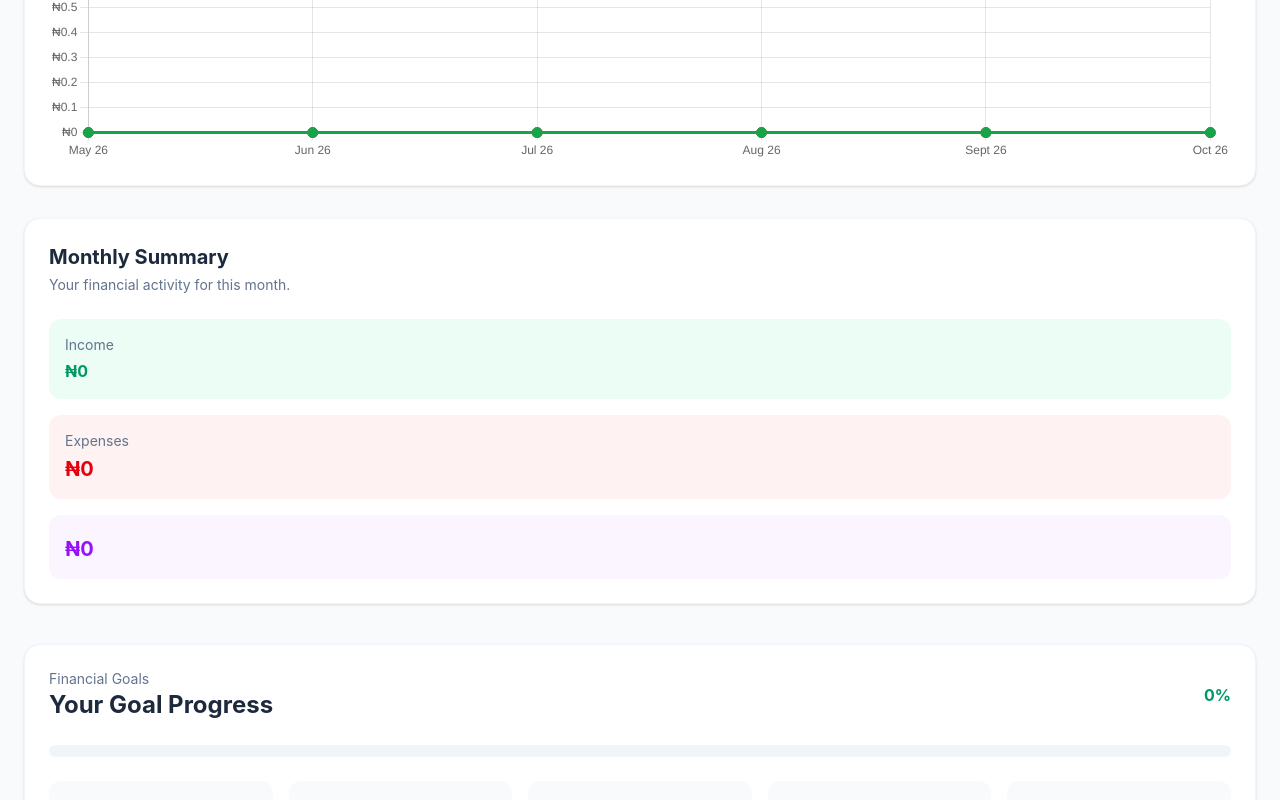
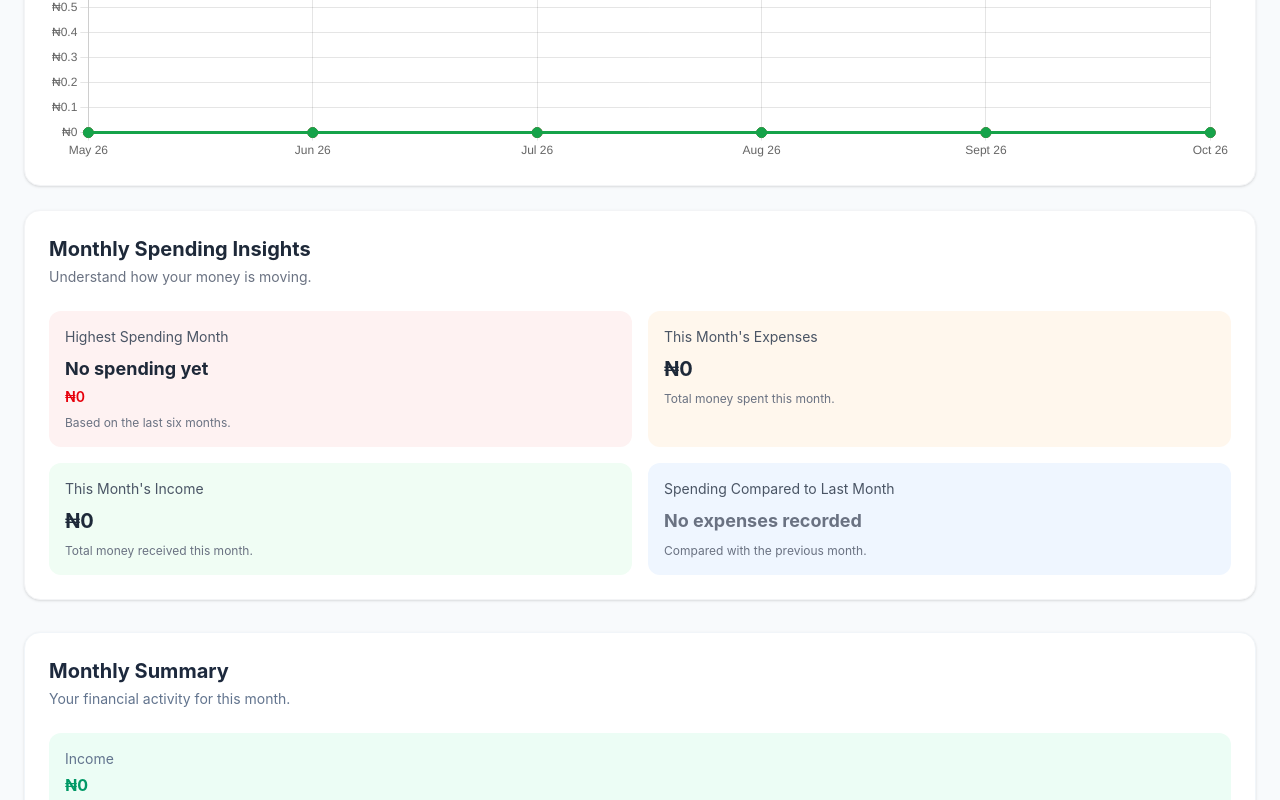
Before and after one commit to sharon5555/Finance-tracker, a React (Vite) app: page / in a window 1280 px wide. Shown: the part 1328-2128 px from the top of the page. Built offline with nearby package versions, Linux system fonts and the light colour scheme.

Commit message:
Add monthly spending insights

```diff
--- /dev/null
+++ b/src/components/common/MonthlyInsights.jsx
@@ -0,0 +1,209 @@
+
+import React from "react";
+
+// Format amounts as Nigerian Naira.
+function formatCurrency(amount) {
+    return `₦${Number(amount).toLocaleString("en-NG")}`;
+}
+
+function MonthlyInsights({ transactions = [] }) {
+    // Get the current month and year.
+    const today = new Date();
+
+    const currentMonth = `${today.getFullYear()}-${String(
+        today.getMonth() + 1
+    ).padStart(2, "0")}`;
+
+    // Get the previous month.
+    const previousDate = new Date(
+        today.getFullYear(),
+        today.getMonth() - 1,
+        1
+    );
+
+    const previousMonth = `${previousDate.getFullYear()}-${String(
+        previousDate.getMonth() + 1
+    ).padStart(2, "0")}`;
+
+    // Prepare the last six months.
+    const monthlyData = Array.from({ length: 6 }, (_, index) => {
+        const date = new Date(
+            today.getFullYear(),
+            today.getMonth() - (5 - index),
+            1
+        );
+
+        const year = date.getFullYear();
+        const month = String(date.getMonth() + 1).padStart(2, "0");
+
+        return {
+            key: `${year}-${month}`,
+            label: date.toLocaleDateString("en-GB", {
+                month: "long",
+                year: "numeric"
+            }),
+            income: 0,
+            expenses: 0
+        };
+    });
+
+    // Add each transaction to its correct month.
+    transactions.forEach((transaction) => {
+        if (!transaction.date) return;
+
+        const transactionMonth = String(transaction.date).slice(0, 7);
+
+        const monthData = monthlyData.find(
+            (month) => month.key === transactionMonth
+        );
+
+        if (!monthData) return;
+
+        const amount = Number(transaction.amount) || 0;
+
+        if (transaction.type === "Income") {
+            monthData.income += amount;
+        }
+
+        if (transaction.type === "Expense") {
+            monthData.expenses += amount;
+        }
+    });
+
+    // Find the current and previous month's records.
+    const currentMonthData = monthlyData.find(
+        (month) => month.key === currentMonth
+    );
+
+    const previousMonthData = monthlyData.find(
+        (month) => month.key === previousMonth
+    );
+
+    const currentExpenses = currentMonthData?.expenses || 0;
+    const currentIncome = currentMonthData?.income || 0;
+    const previousExpenses = previousMonthData?.expenses || 0;
+
+    // Find the month with the highest expenses.
+    const highestExpenseMonth = monthlyData.reduce(
+        (highest, month) =>
+            month.expenses > highest.expenses ? month : highest,
+        monthlyData[0]
+    );
+
+    // Calculate the percentage change in spending.
+    let spendingChange = "No expenses recorded";
+    let spendingColor = "text-gray-500";
+
+    if (previousExpenses > 0) {
+        const percentageChange =
+            ((currentExpenses - previousExpenses) / previousExpenses) * 100;
+
+        if (percentageChange > 0) {
+            spendingChange = `${percentageChange.toFixed(1)}% increase`;
+            spendingColor = "text-red-600";
+        } else if (percentageChange < 0) {
+            spendingChange = `${Math.abs(percentageChange).toFixed(1)}% decrease`;
+            spendingColor = "text-green-600";
+        } else {
+            spendingChange = "No change";
+            spendingColor = "text-gray-500";
+        }
+    } else if (currentExpenses > 0) {
+        spendingChange = "Spending started this month";
+        spendingColor = "text-orange-600";
+    }
+
+    // Check whether any expenses have been recorded.
+    const hasExpenses = monthlyData.some(
+        (month) => month.expenses > 0
+    );
+
+    return (
+        <section className="w-full rounded-2xl bg-white p-5 sm:p-6 shadow-sm border border-gray-100">
+
+            {/* Section heading */}
+            <div className="mb-6">
+                <h2 className="text-lg sm:text-xl font-bold text-gray-800">
+                    Monthly Spending Insights
+                </h2>
+
+                <p className="text-sm text-gray-500 mt-1">
+                    Understand how your money is moving.
+                </p>
+            </div>
+
+            {/* Insight cards */}
+            <div className="grid grid-cols-1 sm:grid-cols-2 gap-4">
+
+                {/* Highest spending month */}
+                <div className="rounded-xl bg-red-50 p-4">
+                    <p className="text-sm text-gray-600">
+                        Highest Spending Month
+                    </p>
+
+                    <h3 className="text-lg font-bold text-gray-800 mt-2">
+                        {hasExpenses
+                            ? highestExpenseMonth.label
+                            : "No spending yet"}
+                    </h3>
+
+                    <p className="text-sm text-red-600 font-semibold mt-1">
+                        {formatCurrency(highestExpenseMonth.expenses)}
+                    </p>
+
+                    <p className="text-xs text-gray-500 mt-2">
+                        Based on the last six months.
+                    </p>
+                </div>
+
+                {/* Current month expenses */}
+                <div className="rounded-xl bg-orange-50 p-4">
+                    <p className="text-sm text-gray-600">
+                        This Month's Expenses
+                    </p>
+
+                    <h3 className="text-xl font-bold text-gray-800 mt-2">
+                        {formatCurrency(currentExpenses)}
+                    </h3>
+
+                    <p className="text-xs text-gray-500 mt-2">
+                        Total money spent this month.
+                    </p>
+                </div>
+
+                {/* Current month income */}
+                <div className="rounded-xl bg-green-50 p-4">
+                    <p className="text-sm text-gray-600">
+                        This Month's Income
+                    </p>
+
+                    <h3 className="text-xl font-bold text-gray-800 mt-2">
+                        {formatCurrency(currentIncome)}
+                    </h3>
+
+                    <p className="text-xs text-gray-500 mt-2">
+                        Total money received this month.
+                    </p>
+                </div>
+
+                {/* Spending comparison */}
+                <div className="rounded-xl bg-blue-50 p-4">
+                    <p className="text-sm text-gray-600">
+                        Spending Compared to Last Month
+                    </p>
+
+                    <h3 className={`text-lg font-bold mt-2 ${spendingColor}`}>
+                        {spendingChange}
+                    </h3>
+
+                    <p className="text-xs text-gray-500 mt-2">
+                        Compared with the previous month.
+                    </p>
+                </div>
+
+            </div>
+        </section>
+    );
+}
+
+export default MonthlyInsights;
--- a/src/components/landing/Hero.jsx
+++ b/src/components/landing/Hero.jsx
@@ -29,6 +29,7 @@ import GoalCard from "../common/GoalCard";
 import GoalForm from "../common/GoalForm";
 import TransactionHistory from "../common/TransactionHistory";
 import MonthlyComparison from "../common/MonthlyComparison";
+import MonthlyInsights from "../common/MonthlyInsights";
 
 // Import chart component.
 import FinanceChart from "../charts/FinanceChart";
@@ -690,10 +691,14 @@ function Hero() {
                     </div>
 
                     {/*
-                        Monthly Financial Comparison
+                        Monthly Financial Comparison & Insights
                     */}
-                    <div className="mt-8">
+                    <div className="mt-8 space-y-6">
                         <MonthlyComparison
+                            transactions={transactions}
+                        />
+
+                        <MonthlyInsights
                             transactions={transactions}
                         />
                     </div>
```
